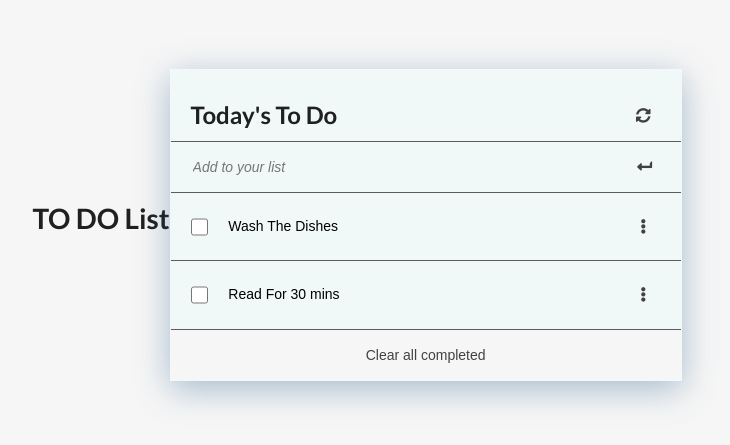
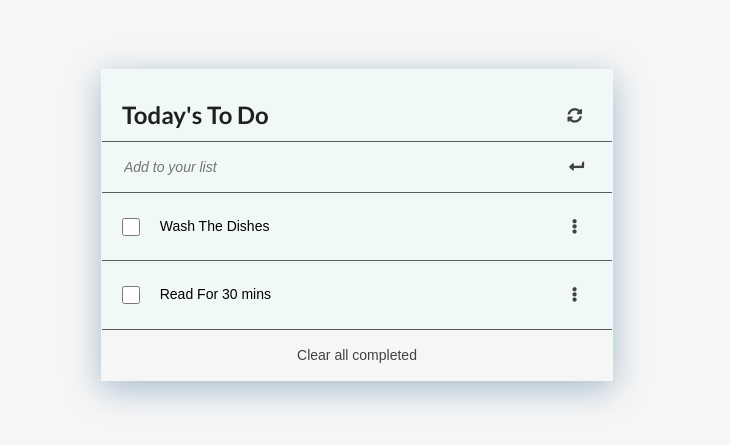
Before and after one commit to VSeray/To-Do-list, a website built with webpack: page src/index.html in a window 1280 px wide. Shown: the part 175-620 px from the top of the page, without its empty margins (283-1013 px from the left). Built offline with nearby package versions, Linux system fonts and the light colour scheme.

Commit message:
Update index.html

```diff
--- a/src/index.html
+++ b/src/index.html
@@ -7,7 +7,7 @@
         <title>To Do List</title>
     </head>
     <body>
-       <h1>TO DO List</h1>
+       <h1></h1>
         <ul class="todo-list-con">
 
         </ul>
```
